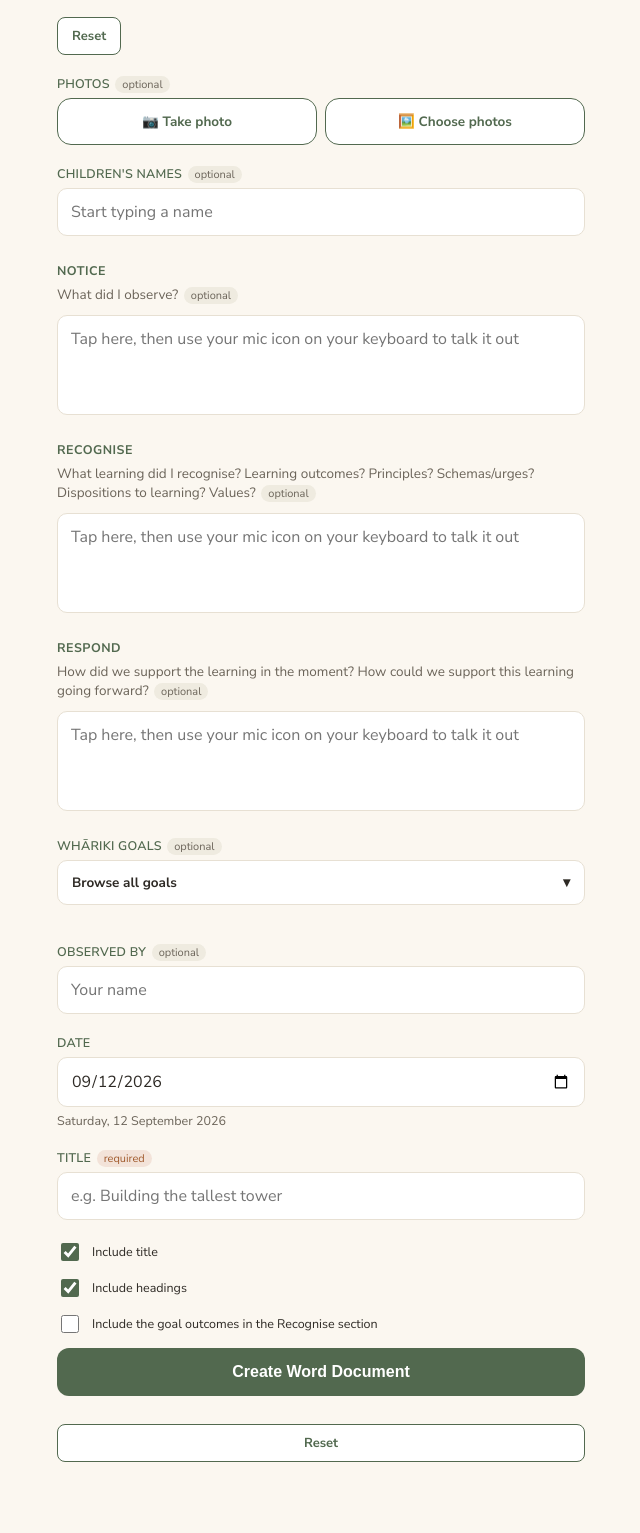
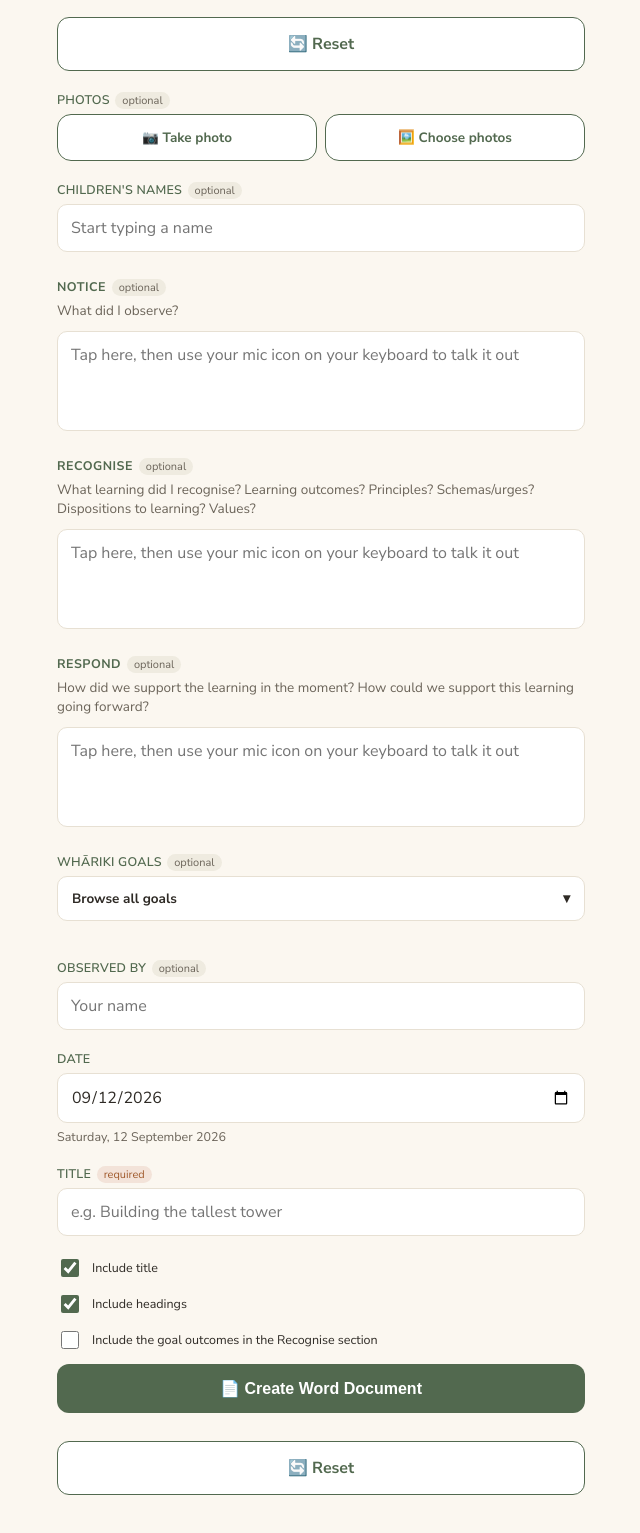
Before and after one commit to isabel-anastasiadis/learning-stories, a plain HTML site: page index.html in a window 1280 px wide. Shown: the part 91-1624 px from the top of the page, without its empty margins (319-959 px from the left). Drawn offline with nearby package versions, Linux system fonts and the light colour scheme.

Commit message:
Update index.html
Emojis, fixing button height of reset hopefully

```diff
--- a/index.html
+++ b/index.html
@@ -84,6 +84,7 @@
   }
   .generate-btn:active { background: #445a42; }
   .generate-btn:disabled { background: #B9C4B6; cursor: not-allowed; }
+  .secondary-btn-lg { padding: 15px; font-size: 16px; border-radius: 12px; }
 
   .status { text-align: center; font-size: 13.5px; color: var(--ink-soft); margin-top: 10px; min-height: 18px; }
 
@@ -156,7 +157,7 @@
   </div>
   <p class="tagline">Fill this in on the floor, finish it on the computer.</p>
 
-  <button type="button" class="secondary-btn" id="reset-draft-btn-top" style="margin-bottom: var(--field-gap);">Reset</button>
+  <button type="button" class="secondary-btn secondary-btn-lg" id="reset-draft-btn-top" style="width: 100%; margin-bottom: var(--field-gap);">🔄 Reset</button>
 
   <div class="field">
     <label>Photos <span class="optional-tag">optional</span></label>
@@ -184,24 +185,24 @@
   </div>
 
   <div class="field">
-    <div class="section-heading">Notice</div>
-    <p class="section-intro">What did I observe? <span class="optional-tag">optional</span></p>
+    <div class="section-heading">Notice <span class="optional-tag">optional</span></div>
+    <p class="section-intro">What did I observe?</p>
     <textarea id="notice" placeholder="Tap here, then use your mic icon on your keyboard to talk it out"></textarea>
     <button type="button" class="secondary-btn tidy-btn" id="tidy-notice-btn" style="display: none; margin-top: 8px;">✨ Tidy up with AI</button>
     <div class="hint" id="tidy-notice-status"></div>
   </div>
 
   <div class="field">
-    <div class="section-heading">Recognise</div>
-    <p class="section-intro">What learning did I recognise? Learning outcomes? Principles? Schemas/urges? Dispositions to learning? Values? <span class="optional-tag">optional</span></p>
+    <div class="section-heading">Recognise <span class="optional-tag">optional</span></div>
+    <p class="section-intro">What learning did I recognise? Learning outcomes? Principles? Schemas/urges? Dispositions to learning? Values?</p>
     <textarea id="learning" placeholder="Tap here, then use your mic icon on your keyboard to talk it out"></textarea>
     <button type="button" class="secondary-btn tidy-btn" id="tidy-learning-btn" style="display: none; margin-top: 8px;">✨ Tidy up with AI</button>
     <div class="hint" id="tidy-learning-status"></div>
   </div>
 
   <div class="field">
-    <div class="section-heading">Respond</div>
-    <p class="section-intro">How did we support the learning in the moment? How could we support this learning going forward? <span class="optional-tag">optional</span></p>
+    <div class="section-heading">Respond <span class="optional-tag">optional</span></div>
+    <p class="section-intro">How did we support the learning in the moment? How could we support this learning going forward?</p>
     <textarea id="extend" placeholder="Tap here, then use your mic icon on your keyboard to talk it out"></textarea>
     <button type="button" class="secondary-btn tidy-btn" id="tidy-extend-btn" style="display: none; margin-top: 8px;">✨ Tidy up with AI</button>
     <div class="hint" id="tidy-extend-status"></div>
@@ -245,9 +246,9 @@
     <input type="checkbox" id="include-goal-outcomes">
     <span>Include the goal outcomes in the Recognise section</span>
   </label>
-  <button class="generate-btn" id="generate-btn">Create Word Document</button>
+  <button class="generate-btn" id="generate-btn">📄 Create Word Document</button>
   <div class="status" id="status"></div>
-  <button type="button" class="secondary-btn full-width-btn" id="reset-draft-btn-bottom" style="margin-top: 0;">Reset</button>
+  <button type="button" class="secondary-btn secondary-btn-lg full-width-btn" id="reset-draft-btn-bottom" style="margin-top: 0;">🔄 Reset</button>
 
   <div id="preview-page"></div>
 
@@ -1132,7 +1133,7 @@ Return ONLY the corrected text, with no preamble, explanation, or quotation mark
           renderPhotoGrid();
           clearDraft();
           btn.disabled = false;
-          btn.textContent = 'Create Word Document';
+          btn.textContent = '📄 Create Word Document';
           return;
         } catch (shareErr) {
           // user cancelled share sheet or it failed — fall through to download
@@ -1152,7 +1153,7 @@ Return ONLY the corrected text, with no preamble, explanation, or quotation mark
       console.error(err);
     } finally {
       btn.disabled = false;
-      btn.textContent = 'Create Word Document';
+      btn.textContent = '📄 Create Word Document';
     }
   });
 
```
